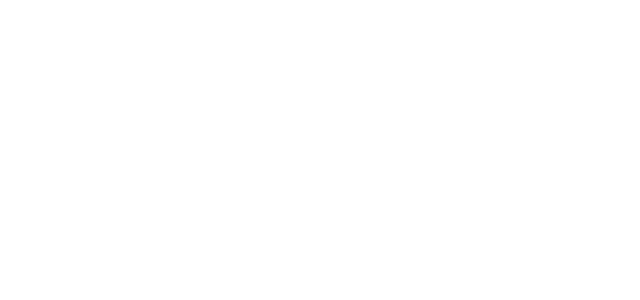
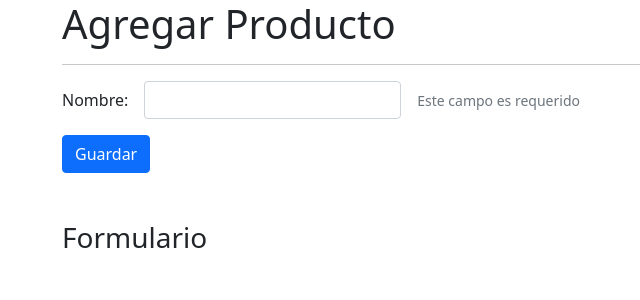
Before and after one commit to fabioaoad/DirectivasApp, an Angular app: page /productos/agregar in a window 1280 px wide. Shown: the top 300 px of the page, without its empty margins (20-660 px from the left). Built offline with nearby package versions, Linux system fonts and the light colour scheme.

Commit message:
Estructura de la aplicación - Directivas Personalizadas - Sección 23, apartado 4

```diff
--- a/src/app/productos/pages/agregar/agregar.component.html
+++ b/src/app/productos/pages/agregar/agregar.component.html
@@ -1,38 +1,34 @@
-<!--<h1 class="mt-5">Agregar Producto <small>{{texto1}}</small></h1>-->
-<!--<hr>-->
+<h1>Agregar Producto</h1>
+<hr>
+
+<form>
+
+    <div class="row g-3 align-items-center mb-3">
+
+            <div class="col-auto">
+                <label class="col-form-label">Nombre:</label>
+            </div>
+
+            <div class="col-auto">
+               <input class="form-control">
+            </div>
+
+            <div class="col-auto">
+                <span class="form-text">Este campo es requerido</span>
+            </div>
+
+    </div>
 
 
-<!--<form [formGroup]="miFormulario">-->
+    <div class="row mt-3">
+        <div class="col">
+            <button class="btn btn-primary">
+                Guardar
+            </button>
+        </div>
+    </div>
 
-<!--    <div class="row g-3 align-items-center mb-3">-->
-
-<!--        <div class="col-auto">-->
-<!--            <label class="col-form-label">Nombre:</label>-->
-<!--        </div>-->
-
-<!--        <div class="col-auto">-->
-<!--            <input class="form-control" formControlName="nombre">-->
-<!--        </div>-->
-
-<!--        <div class="col-auto">-->
-<!--            <span error-msg>-->
-<!--            </span>-->
-<!--        </div>-->
-
-<!--    </div>-->
+</form>
 
 
-<!--    <div class="row mt-3">-->
-<!--        <div class="col">-->
-<!--            <button class="btn btn-primary" (click)="cambiarNombre()">-->
-<!--        Guardar-->
-<!--      </button>-->
-<!--        </div>-->
-<!--    </div>-->
-
-<!--</form>-->
-
-
-<!--<h3 class="mt-5">Formulario</h3>-->
-<!--<pre>Value: {{ miFormulario.value | json }}</pre>-->
-<!--<pre>Valid: {{ miFormulario.valid }}</pre>-->
+<h3 class="mt-5">Formulario</h3>
```
